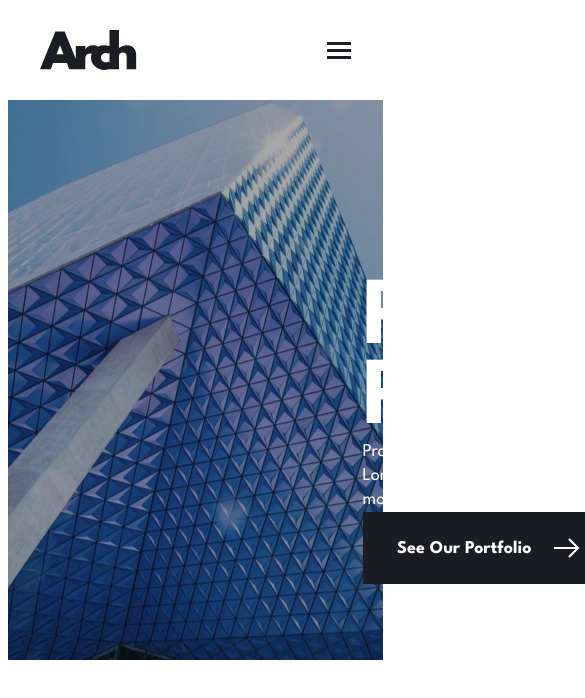
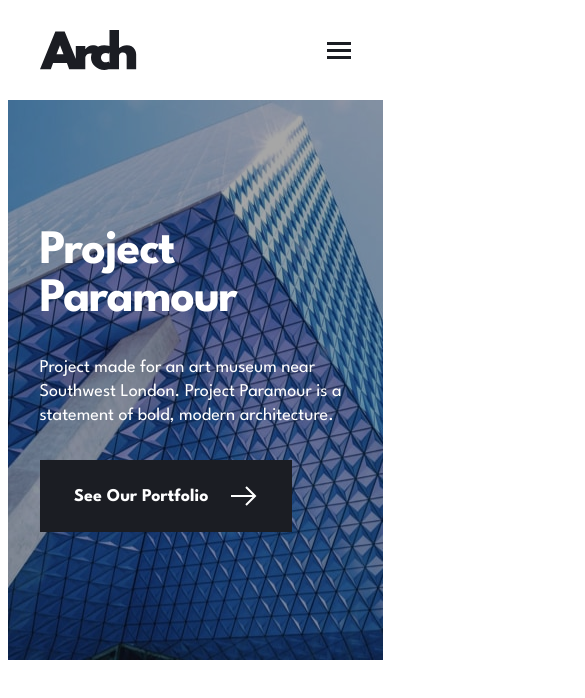
Before and after one commit to Kasim-Ke/031_arch_studio, a React (Vite) app: page / in a window 390 px wide. Shown: the top 698 px of the page, 585 px wide, since content can reach past the window. Built offline with nearby package versions, Linux system fonts and the light colour scheme.

Commit message:
responsive

```diff
--- a/src/components/home/HomeHero.jsx
+++ b/src/components/home/HomeHero.jsx
@@ -26,8 +26,8 @@ const HomeHero = () => {
         />
       </div>
 
-      <div className="absolute lg:w-[544px] lg:h-[355px]  top-[180px] left-[355px] flex flex-col justify-between items-start  text-white ">
-        <h1 className="font-bold text-[96px] leading-[80px] tracking-[-2px]  ">
+      <div className="absolute lg:w-[544px] md:w-[457px]  md:h-[355px] md:top-[180px] lg:left-[355px] md:left-[155px] w-[311px] h-[304px] flex flex-col justify-between items-start  text-white ">
+        <h1 className="font-bold md:text-[96px] md:leading-[80px] md:tracking-[-2px]  text-[48px] leading-[48px] tracking-[-1.2px]">
           Project Paramour
         </h1>
         <p className="lg:w-[445px] text-[18px] leading-[24px] ">
```
